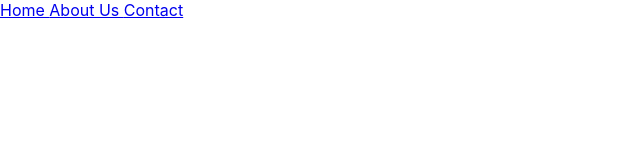
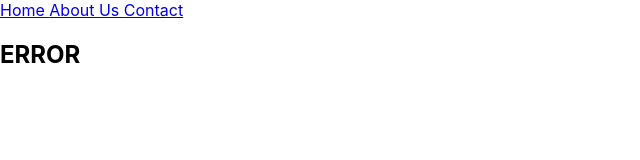
Before and after one commit to Narrator/reactRoutesAmplify, a React (Create React App) app: page /not-found in a window 1280 px wide. Shown: the top 160 px of the page, without its empty margins (0-640 px from the left). Built offline with nearby package versions, Linux system fonts and the light colour scheme.

Commit message:
Not found testing

```diff
--- a/src/App.js
+++ b/src/App.js
@@ -1,10 +1,11 @@
-import logo from './logo.svg';
-import './App.css';
-import React, { Component } from 'react';
-import { BrowserRouter, Route, Switch , Link} from 'react-router-dom';
-import Home from './components/Home';
-import About from './components/About';
-import Contact from './components/Contact';
+import logo from "./logo.svg";
+import "./App.css";
+import React, { Component } from "react";
+import { BrowserRouter, Route, Switch, Link } from "react-router-dom";
+import Home from "./components/Home";
+import About from "./components/About";
+import Contact from "./components/Contact";
+import NotFound from "./components/NotFound";
 function Navbar() {
   return (
     <div>
@@ -13,16 +14,17 @@ function Navbar() {
       <Link to="/something/that/should/work">Contact </Link>
     </div>
   );
-};
+}
 
 function App() {
   return (
     <main>
-      <Navbar/>
+      <Navbar />
       <Switch>
         <Route path="/" component={Home} exact />
         <Route path="/about" component={About} />
         <Route path="/something/that/should/work" component={Contact} />
+        <Route component={NotFound} />
       </Switch>
     </main>
   );
--- /dev/null
+++ b/src/components/NotFound.js
@@ -0,0 +1,13 @@
+import React, { Component } from "react";
+
+class NotFound extends Component {
+  render() {
+    return (
+      <div>
+        <h2>ERROR</h2>
+      </div>
+    );
+  }
+}
+
+export default NotFound;
```
Also changed, not shown: src/components/NotFoundRedirect.js (added, +8 -0 lines), 1 other file (tests, documents, lock files or other folders).
